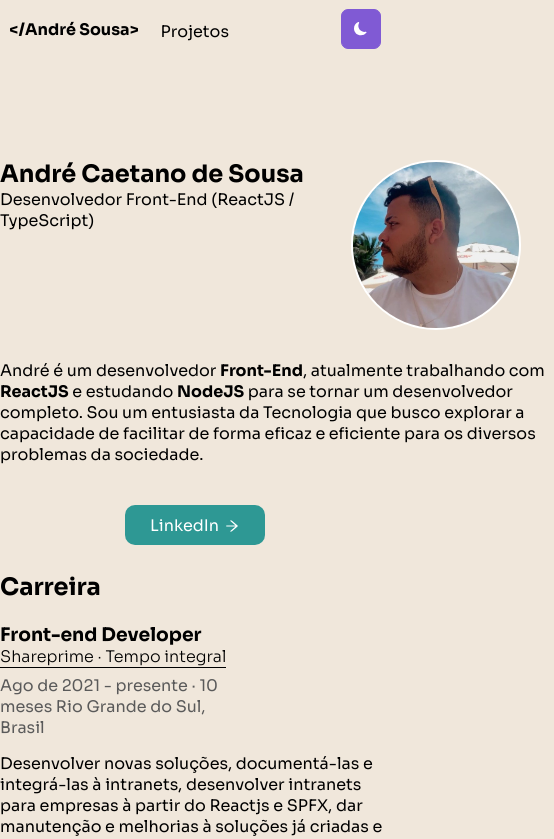
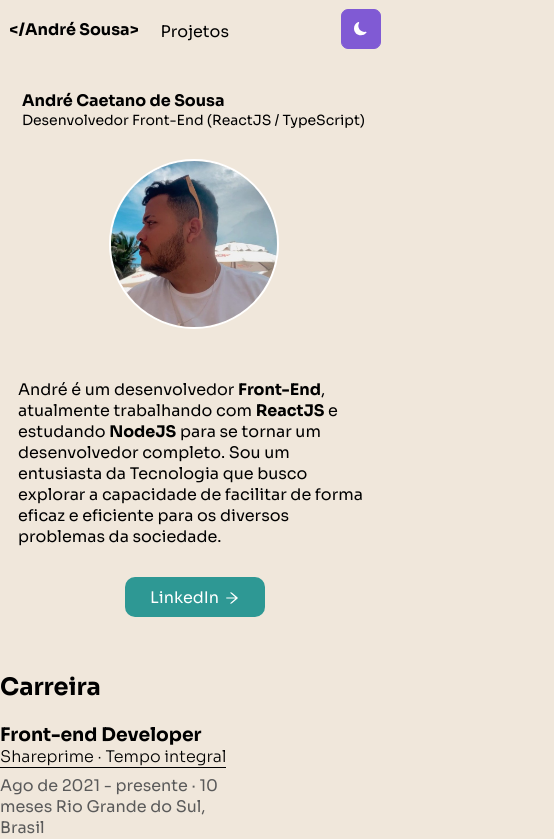
Before and after one commit to andreCaetano225/My-blog, a Next.js app: page / in a window 390 px wide. Shown: the top 839 px of the page, 554 px wide, since content can reach past the window. Built offline with nearby package versions, Linux system fonts and the light colour scheme.

Commit message:
Adicionando mobile

```diff
--- a/src/components/perfil/perfil.module.scss
+++ b/src/components/perfil/perfil.module.scss
@@ -112,3 +112,136 @@
         }
     }
 }
+
+
+@media (max-width: 480px) {
+.divPerfilFalse{
+    width: 100%;
+    color: #000;
+    height: 582px;
+
+    .divItems{
+        width: 100%;
+        max-width: 980px;
+        margin: auto;
+
+        .pText{
+            width: 354px;
+            margin: auto;
+            margin-top: 50px;
+
+        }
+        .divFlex{
+            display: flex;
+            flex-direction: column;
+            margin-left: -67px;
+            margin-top: 30px;
+
+            h2{
+                font-size: 16px;
+            }
+            p{
+                font-size: 14px;
+            }
+            img{
+                width: 170px;
+                margin-top: 30px;
+                border-radius: 50%;
+                border: solid 2px #FFF;
+            }
+        }
+    }
+    .linkLinkedin{
+        display: flex;
+        align-items: center;
+        justify-content: center;
+        margin-top: 30px;
+
+        a{
+            display: flex;
+            align-items: center;
+            justify-content: center;
+            width: 140px;
+            background-color: #2e9894;
+            height: 40px;
+            color: #fff;
+            border-radius: 10px;
+            transition: 0.4s;
+
+            span{
+                margin-left: 5px;
+                margin-top: 7px;
+            }
+
+            &:hover{
+                background-color: #337878;
+            }
+        }
+    }
+}
+
+.divPerfilTrue{
+    width: 100%;
+    color: #fff;
+    height: 582px;
+
+    .divItems{
+        width: 100%;
+        max-width: 980px;
+        margin: auto;
+
+        .pText{
+            width: 354px;
+            margin: auto;
+            margin-top: 50px;
+
+        }
+        .divFlex{
+            display: flex;
+            flex-direction: column;
+            margin-left: -67px;
+            margin-top: 30px;
+
+            h2{
+                font-size: 16px;
+            }
+            p{
+                font-size: 14px;
+            }
+            img{
+                width: 170px;
+                margin-top: 30px;
+                border-radius: 50%;
+                border: solid 2px #FFF;
+            }
+        }
+    }
+    .linkLinkedin{
+        display: flex;
+        align-items: center;
+        justify-content: center;
+        margin-top: 30px;
+
+        a{
+            display: flex;
+            align-items: center;
+            justify-content: center;
+            width: 140px;
+            background-color: #79e9dd;
+            height: 40px;
+            color: #000;
+            border-radius: 10px;
+            transition: 0.4s;
+
+            span{
+                margin-left: 5px;
+                margin-top: 7px;
+            }
+
+            &:hover{
+                background-color: #52d0c5;
+            }
+        }
+    }
+}
+}
--- a/src/pages/_app.tsx
+++ b/src/pages/_app.tsx
@@ -1,12 +1,16 @@
 import type { AppProps } from 'next/app'
 import '../styles/globals.scss'
 import { ThemeProvider } from 'next-themes'
+import Head from 'next/head'
 
 
 function MyApp({ Component, pageProps }: AppProps) {
 
   return (
     <ThemeProvider disableTransitionOnChange>
+      <Head>
+        <title>André Sousa - Portfolio</title>
+      </Head>
       <Component {...pageProps} />
     </ThemeProvider>
   )
--- a/src/pages/_document.tsx
+++ b/src/pages/_document.tsx
@@ -8,7 +8,6 @@ export default function Document() {
                 <link rel="preconnect" href="https://fonts.googleapis.com" />
                 <link rel="preconnect" href="https://fonts.gstatic.com" />
                 <link href="https://fonts.googleapis.com/css2?family=Sora:wght@100;300;400;500;600;700&display=swap" rel="stylesheet" />
-                <title>André Sousa - Portfolio</title>
             </Head>
             <body>
                 <Main />
```
